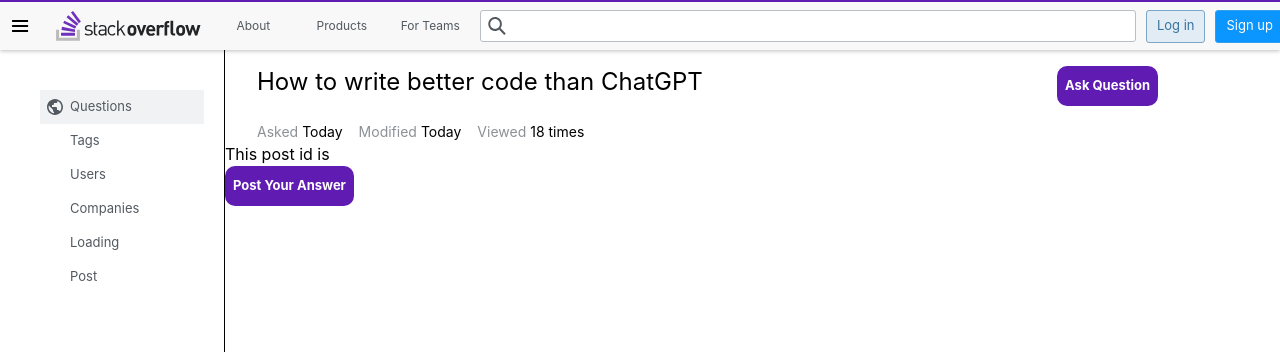
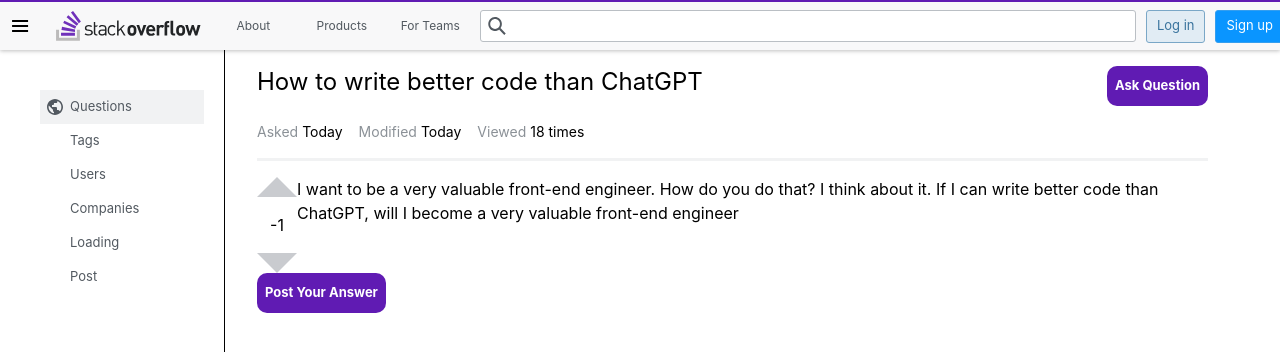
Before and after one commit to codestates-seb/seb42_pre_034, a React (Create React App) app in the folder client/: page /1 in a window 1280 px wide. Shown: the top 352 px of the page. Built offline with nearby package versions, Linux system fonts and the light colour scheme.

Commit message:
Add <Vote>

```diff
--- a/client/src/Pages/Post.js
+++ b/client/src/Pages/Post.js
@@ -1,4 +1,5 @@
 import StackButton from '../components/StackButton';
+import PostBlock from '../components/post-components/PostBlock';
 
 /**
  * 질문 클릭 시 표시되는 상세 페이지
@@ -6,11 +7,18 @@
  */
 
 function Post() {
+  const dummyContent = {
+    body: "I want to be a very valuable front-end engineer. How do you do that? I think about it. If I can write better code than ChatGPT, will I become a very valuable front-end engineer",
+    votes: -1,
+    tags: ["career", "chatgpt", "ai"],
+    author: "dev4jaehunkim"
+  }
+
   return (
-    <div className='flex flex-col w-full'>
+    <div className='flex flex-col w-full px-8'>
       {/* Post header */}
-      <header className='flex flex-col pl-8'>
-        <div className='flex justify-between w-11/12 my-4'>
+      <header className='flex flex-col mb-4'>
+        <div className='flex justify-between my-4'>
           {/* TODO: 제목 부분을 받아온 데이터로 표시하도록 수정 */}
           <h1 className='text-2xl'>How to write better code than ChatGPT</h1>
           <StackButton label="Ask Question"/>
@@ -32,10 +40,9 @@
             <p>18 times</p>
           </div>
         </div>
-
       </header>
-      <article className='flex flex-col'>
-        This post id is
+      <article className='flex flex-col border-t-[3px] border-[#f1f2f3] pt-4'>
+        <PostBlock content={dummyContent} />
         <StackButton label="Post Your Answer" />
       </article>
 
--- /dev/null
+++ b/client/src/components/post-components/PostBlock.js
@@ -0,0 +1,38 @@
+import { useState } from "react";
+import {ReactComponent as UpVote} from "../../assets/ic_upvote.svg";
+import {ReactComponent as DownVote} from "../../assets/ic_downvote.svg";
+
+function Vote({fetchedVote}) {
+  const [vote, setVote] = useState(fetchedVote);
+
+  return (
+    <div className="flex flex-col justify-center items-center relative gap-4">
+      <UpVote onClick={() => setVote(vote+1)} />
+      <p className="flex-grow-0 flex-shrink-0 text-center text-black">{vote}</p>
+      <DownVote onClick={() => setVote(vote-1)} />
+    </div>
+  );
+}
+
+function BlockBody({fetchedBody}) {
+  return (
+    <>
+      {fetchedBody}
+    </>
+  );
+}
+
+function PostBlock({content}) {
+  console.log(content);
+
+  return (
+    <div className="flex">
+      <Vote fetchedVote={content.votes} />
+      <div>
+        <BlockBody fetchedBody={content.body} />
+      </div>
+    </div>
+  )
+}
+
+export default PostBlock
```
Also changed, not shown: client/src/assets/ic_downvote.svg (added), client/src/assets/ic_upvote.svg (added).
